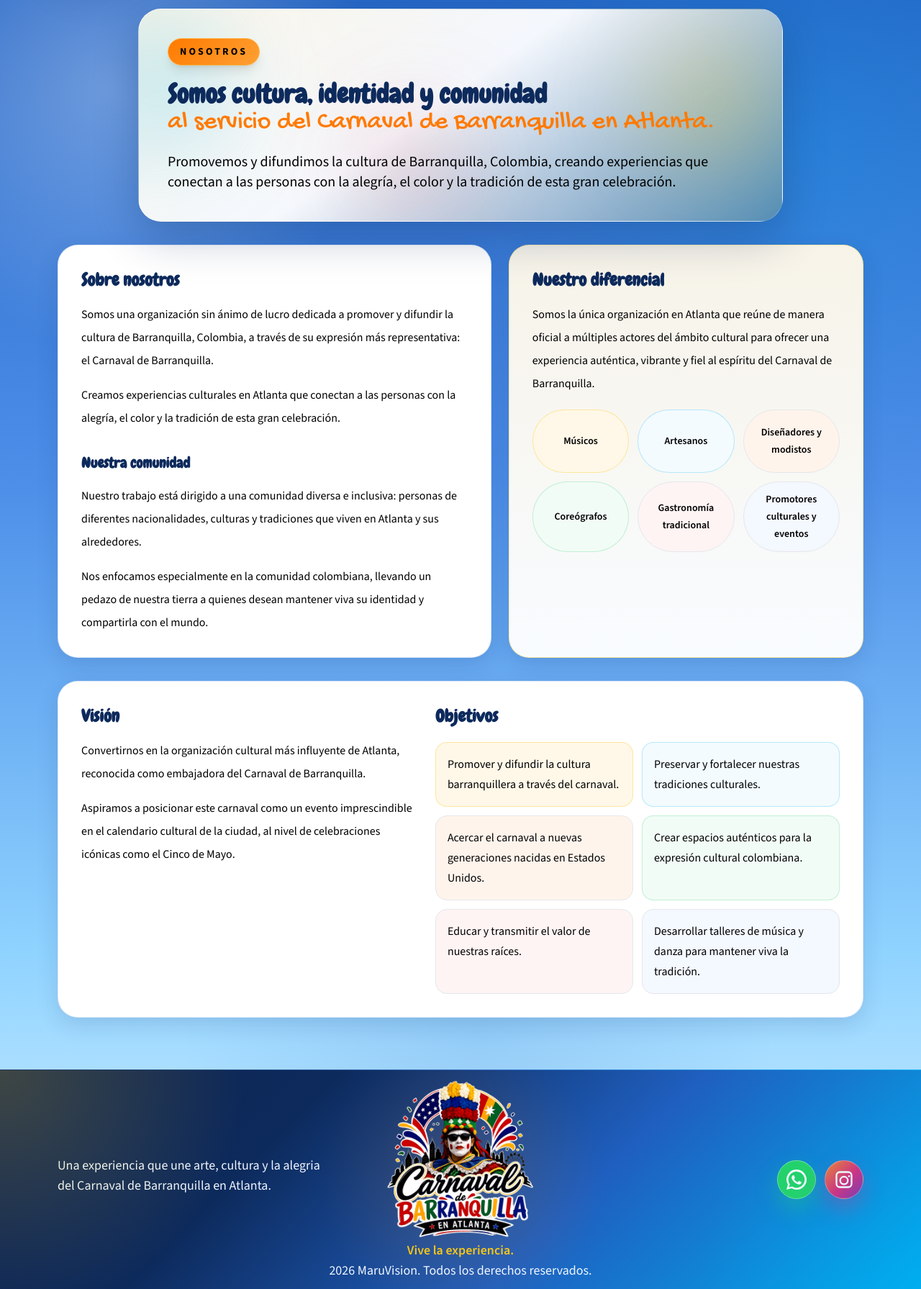
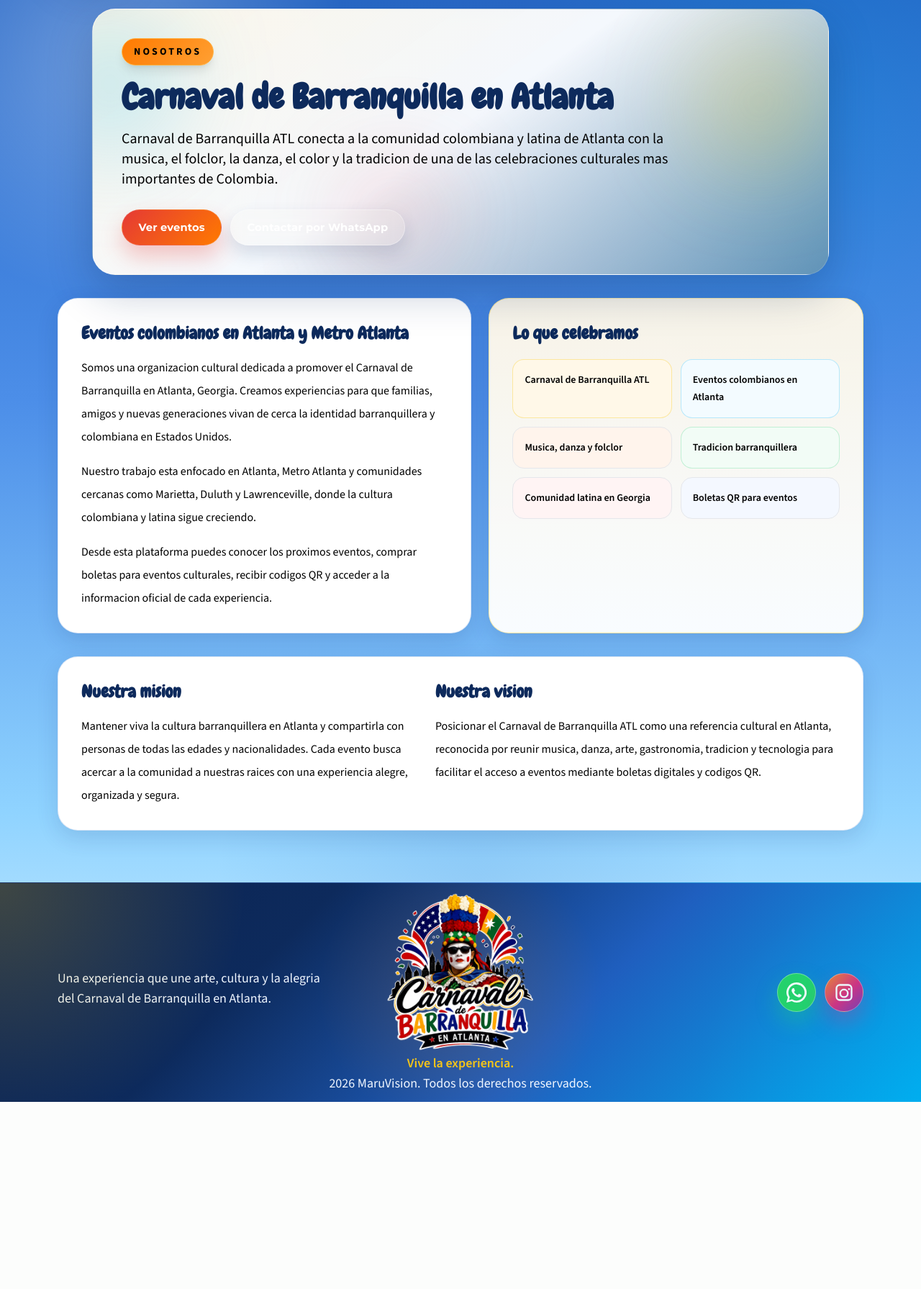
Before and after one commit to Cristian0296/carnavalBarranquilla, a Django app: page /about/ in a window 1280 px wide. Shown: the part 151-1942 px from the top of the page at 72% size. After the commit the page ends 1682 px from the top, so only its background shows below. Run offline with Django 5.2, Linux system fonts and the light colour scheme; data comes from the database, SQL or seed files in the repository; some libraries are stand-ins or nearby versions.

Commit message:
Optimizar pagina Nosotros para SEO local

```diff
--- a/boleteria/templates/about.html
+++ b/boleteria/templates/about.html
@@ -1,8 +1,9 @@
 {% extends "base.html" %}
-{% block title %}Nosotros | Boletas QR{% endblock %}
+{% block title %}Carnaval de Barranquilla en Atlanta | Carnaval de Barranquilla ATL{% endblock %}
+{% block meta_description %}Carnaval de Barranquilla ATL organiza eventos culturales colombianos en Atlanta y Metro Atlanta con musica, folclor, tradicion, boletas QR y experiencias para la comunidad latina.{% endblock %}
 {% block content %}
   <section class="space-y-8">
-    <section class="relative mx-auto max-w-4xl overflow-hidden rounded-[2rem] border border-white/15 bg-[linear-gradient(145deg,rgba(255,248,232,0.98)_0%,rgba(255,255,255,0.95)_46%,rgba(245,197,24,0.18)_100%)] p-6 shadow-glow sm:p-8 lg:p-10">
+    <section class="relative mx-auto max-w-5xl overflow-hidden rounded-[2rem] border border-white/15 bg-[linear-gradient(145deg,rgba(255,248,232,0.98)_0%,rgba(255,255,255,0.95)_48%,rgba(245,197,24,0.2)_100%)] p-6 shadow-glow sm:p-8 lg:p-10">
       <div class="pointer-events-none absolute -left-20 top-0 h-52 w-52 rounded-full bg-[#00AEEF]/20 blur-3xl"></div>
       <div class="pointer-events-none absolute right-0 top-8 h-48 w-48 rounded-full bg-[#F5C518]/25 blur-3xl"></div>
       <div class="pointer-events-none absolute bottom-0 left-1/3 h-40 w-40 rounded-full bg-[#E53935]/15 blur-3xl"></div>
@@ -11,47 +12,42 @@
         <span class="inline-flex rounded-full border border-[#FFB347] bg-[linear-gradient(135deg,#FF7A00_0%,#FFA033_100%)] px-4 py-2 text-sm font-bold uppercase tracking-[0.22em] text-white shadow-lg">
           Nosotros
         </span>
-        <h1 class="mt-5 text-2xl font-extrabold leading-tight !text-[#0D2A5C] sm:text-3xl lg:text-4xl">
-          <span class="title-top">Somos cultura, identidad y comunidad</span>
-          <span class="title-bottom">al servicio del Carnaval de Barranquilla en Atlanta.</span>
+        <h1 class="mt-5 text-3xl font-extrabold leading-tight !text-[#0D2A5C] sm:text-4xl lg:text-5xl">
+          Carnaval de Barranquilla en Atlanta
         </h1>
-        <p class="mt-5 text-lg leading-8 text-slate-700 sm:text-xl">
-          Promovemos y difundimos la cultura de Barranquilla, Colombia, creando experiencias que conectan a las personas con la alegría, el color y la tradición de esta gran celebración.
+        <p class="mt-5 max-w-3xl text-lg leading-8 text-slate-700 sm:text-xl">
+          Carnaval de Barranquilla ATL conecta a la comunidad colombiana y latina de Atlanta con la musica, el folclor, la danza, el color y la tradicion de una de las celebraciones culturales mas importantes de Colombia.
         </p>
+        <div class="mt-7 flex flex-col gap-3 sm:flex-row">
+          <a class="btn-primary text-center" href="{% url 'event_list' %}">Ver eventos</a>
+          <a class="btn-neutral text-center" href="https://wa.me/16788868874?text=Hola%2C%20quiero%20informaci%C3%B3n%20sobre%20el%20Carnaval%20de%20Barranquilla%20ATL" target="_blank" rel="noopener">Contactar por WhatsApp</a>
+        </div>
       </div>
     </section>
 
-    <section class="grid gap-6 lg:grid-cols-[1.1fr_0.9fr]">
+    <section class="grid gap-6 lg:grid-cols-[1.05fr_0.95fr]">
       <article class="rounded-[1.75rem] border border-[#1F5FBF]/15 bg-white p-6 shadow-soft sm:p-8">
-        <h2 class="text-2xl font-extrabold text-[#0D2A5C]">Sobre nosotros</h2>
+        <h2 class="text-2xl font-extrabold text-[#0D2A5C]">Eventos colombianos en Atlanta y Metro Atlanta</h2>
         <p class="mt-4 text-base leading-8 text-slate-700">
-          Somos una organización sin ánimo de lucro dedicada a promover y difundir la cultura de Barranquilla, Colombia, a través de su expresión más representativa: el Carnaval de Barranquilla.
+          Somos una organizacion cultural dedicada a promover el Carnaval de Barranquilla en Atlanta, Georgia. Creamos experiencias para que familias, amigos y nuevas generaciones vivan de cerca la identidad barranquillera y colombiana en Estados Unidos.
         </p>
         <p class="mt-4 text-base leading-8 text-slate-700">
-          Creamos experiencias culturales en Atlanta que conectan a las personas con la alegría, el color y la tradición de esta gran celebración.
-        </p>
-
-        <h3 class="mt-8 text-xl font-extrabold text-[#0D2A5C]">Nuestra comunidad</h3>
-        <p class="mt-4 text-base leading-8 text-slate-700">
-          Nuestro trabajo está dirigido a una comunidad diversa e inclusiva: personas de diferentes nacionalidades, culturas y tradiciones que viven en Atlanta y sus alrededores.
+          Nuestro trabajo esta enfocado en Atlanta, Metro Atlanta y comunidades cercanas como Marietta, Duluth y Lawrenceville, donde la cultura colombiana y latina sigue creciendo.
         </p>
         <p class="mt-4 text-base leading-8 text-slate-700">
-          Nos enfocamos especialmente en la comunidad colombiana, llevando un pedazo de nuestra tierra a quienes desean mantener viva su identidad y compartirla con el mundo.
+          Desde esta plataforma puedes conocer los proximos eventos, comprar boletas para eventos culturales, recibir codigos QR y acceder a la informacion oficial de cada experiencia.
         </p>
       </article>
 
       <article class="rounded-[1.75rem] border border-[#F5C518]/35 bg-[linear-gradient(180deg,rgba(255,248,232,0.96)_0%,rgba(255,255,255,0.96)_100%)] p-6 shadow-soft sm:p-8">
-        <h2 class="text-2xl font-extrabold text-[#0D2A5C]">Nuestro diferencial</h2>
-        <p class="mt-4 text-base leading-8 text-slate-700">
-          Somos la única organización en Atlanta que reúne de manera oficial a múltiples actores del ámbito cultural para ofrecer una experiencia auténtica, vibrante y fiel al espíritu del Carnaval de Barranquilla.
-        </p>
-        <ul class="mt-5 grid gap-3 sm:grid-cols-2 lg:grid-cols-3 text-sm font-semibold leading-6 text-slate-700">
-          <li class="flex min-h-[88px] items-center justify-center rounded-full border border-[#F5C518]/35 bg-[#FFF8E8] px-4 py-3 text-center">Músicos</li>
-          <li class="flex min-h-[88px] items-center justify-center rounded-full border border-[#00AEEF]/25 bg-[#F3FBFF] px-4 py-3 text-center">Artesanos</li>
-          <li class="flex min-h-[88px] items-center justify-center rounded-full border border-[#FF7A00]/28 bg-[#FFF4EC] px-4 py-3 text-center">Diseñadores y modistos</li>
-          <li class="flex min-h-[88px] items-center justify-center rounded-full border border-[#2ECC71]/25 bg-[#F2FCF6] px-4 py-3 text-center">Coreógrafos</li>
-          <li class="flex min-h-[88px] items-center justify-center rounded-full border border-[#E53935]/22 bg-[#FFF4F4] px-4 py-3 text-center">Gastronomía tradicional</li>
-          <li class="flex min-h-[88px] items-center justify-center rounded-full border border-[#1F5FBF]/22 bg-[#F4F8FF] px-4 py-3 text-center">Promotores culturales y eventos</li>
+        <h2 class="text-2xl font-extrabold text-[#0D2A5C]">Lo que celebramos</h2>
+        <ul class="mt-5 grid gap-3 text-sm font-semibold leading-6 text-slate-700 sm:grid-cols-2">
+          <li class="rounded-2xl border border-[#F5C518]/35 bg-[#FFF8E8] px-4 py-4">Carnaval de Barranquilla ATL</li>
+          <li class="rounded-2xl border border-[#00AEEF]/25 bg-[#F3FBFF] px-4 py-4">Eventos colombianos en Atlanta</li>
+          <li class="rounded-2xl border border-[#FF7A00]/28 bg-[#FFF4EC] px-4 py-4">Musica, danza y folclor</li>
+          <li class="rounded-2xl border border-[#2ECC71]/25 bg-[#F2FCF6] px-4 py-4">Tradicion barranquillera</li>
+          <li class="rounded-2xl border border-[#E53935]/22 bg-[#FFF4F4] px-4 py-4">Comunidad latina en Georgia</li>
+          <li class="rounded-2xl border border-[#1F5FBF]/22 bg-[#F4F8FF] px-4 py-4">Boletas QR para eventos</li>
         </ul>
       </article>
     </section>
@@ -59,25 +55,17 @@
     <section class="rounded-[1.75rem] border border-[#1F5FBF]/15 bg-white p-6 shadow-soft sm:p-8">
       <div class="grid gap-8 lg:grid-cols-[0.9fr_1.1fr]">
         <div>
-          <h2 class="text-2xl font-extrabold text-[#0D2A5C]">Visión</h2>
+          <h2 class="text-2xl font-extrabold text-[#0D2A5C]">Nuestra mision</h2>
           <p class="mt-4 text-base leading-8 text-slate-700">
-            Convertirnos en la organización cultural más influyente de Atlanta, reconocida como embajadora del Carnaval de Barranquilla.
-          </p>
-          <p class="mt-4 text-base leading-8 text-slate-700">
-            Aspiramos a posicionar este carnaval como un evento imprescindible en el calendario cultural de la ciudad, al nivel de celebraciones icónicas como el Cinco de Mayo.
+            Mantener viva la cultura barranquillera en Atlanta y compartirla con personas de todas las edades y nacionalidades. Cada evento busca acercar a la comunidad a nuestras raices con una experiencia alegre, organizada y segura.
           </p>
         </div>
 
         <div>
-          <h2 class="text-2xl font-extrabold text-[#0D2A5C]">Objetivos</h2>
-          <ul class="mt-5 grid gap-3 sm:grid-cols-2 text-base leading-7 text-slate-700">
-            <li class="rounded-2xl border border-[#F5C518]/35 bg-[#FFF8E8] px-4 py-4">Promover y difundir la cultura barranquillera a través del carnaval.</li>
-            <li class="rounded-2xl border border-[#00AEEF]/25 bg-[#F3FBFF] px-4 py-4">Preservar y fortalecer nuestras tradiciones culturales.</li>
-            <li class="rounded-2xl border border-[#FF7A00]/28 bg-[#FFF4EC] px-4 py-4">Acercar el carnaval a nuevas generaciones nacidas en Estados Unidos.</li>
-            <li class="rounded-2xl border border-[#2ECC71]/25 bg-[#F2FCF6] px-4 py-4">Crear espacios auténticos para la expresión cultural colombiana.</li>
-            <li class="rounded-2xl border border-[#E53935]/22 bg-[#FFF4F4] px-4 py-4">Educar y transmitir el valor de nuestras raíces.</li>
-            <li class="rounded-2xl border border-[#1F5FBF]/22 bg-[#F4F8FF] px-4 py-4">Desarrollar talleres de música y danza para mantener viva la tradición.</li>
-          </ul>
+          <h2 class="text-2xl font-extrabold text-[#0D2A5C]">Nuestra vision</h2>
+          <p class="mt-4 text-base leading-8 text-slate-700">
+            Posicionar el Carnaval de Barranquilla ATL como una referencia cultural en Atlanta, reconocida por reunir musica, danza, arte, gastronomia, tradicion y tecnologia para facilitar el acceso a eventos mediante boletas digitales y codigos QR.
+          </p>
         </div>
       </div>
     </section>
--- a/boleteria/templates/base.html
+++ b/boleteria/templates/base.html
@@ -4,6 +4,7 @@
 <head>
   <meta charset="utf-8">
   <meta name="viewport" content="width=device-width, initial-scale=1">
+  <meta name="description" content="{% block meta_description %}Carnaval de Barranquilla ATL conecta a la comunidad colombiana y latina en Atlanta con eventos culturales, boletas QR y experiencias inspiradas en el Carnaval de Barranquilla.{% endblock %}">
   <title>{% block title %}Boletas QR{% endblock %}</title>
   <link rel="preconnect" href="https://fonts.googleapis.com">
   <link rel="preconnect" href="https://fonts.gstatic.com" crossorigin>
```
